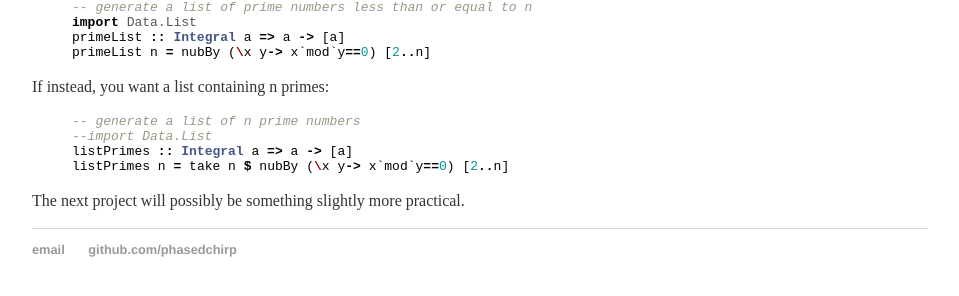
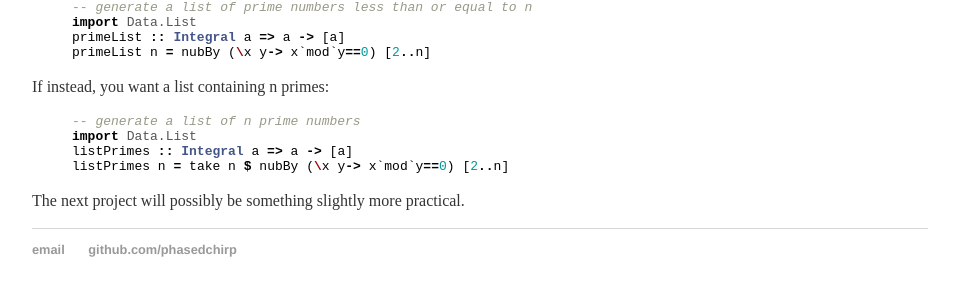
Before and after one commit to phasedchirp/phasedchirp.github.io, a Jekyll site: the page built from _posts/2015-10-31-functional-prime-sieve.md, in a window 1280 px wide. Shown: the part 237-533 px from the top of the page, without its empty margins (160-1119 px from the left). Built offline with Jekyll 4.4.1, drawn with Linux system fonts in a browser that asks for light colours.

```diff
--- a/_posts/2015-10-31-functional-prime-sieve.md
+++ b/_posts/2015-10-31-functional-prime-sieve.md
@@ -17,7 +17,7 @@ If instead, you want a list containing n primes:
 
 {% highlight Haskell %}
 -- generate a list of n prime numbers
---import Data.List
+import Data.List
 listPrimes :: Integral a => a -> [a]
 listPrimes n = take n $ nubBy (\x y-> x`mod`y==0) [2..n]
 {% endhighlight %}
```
